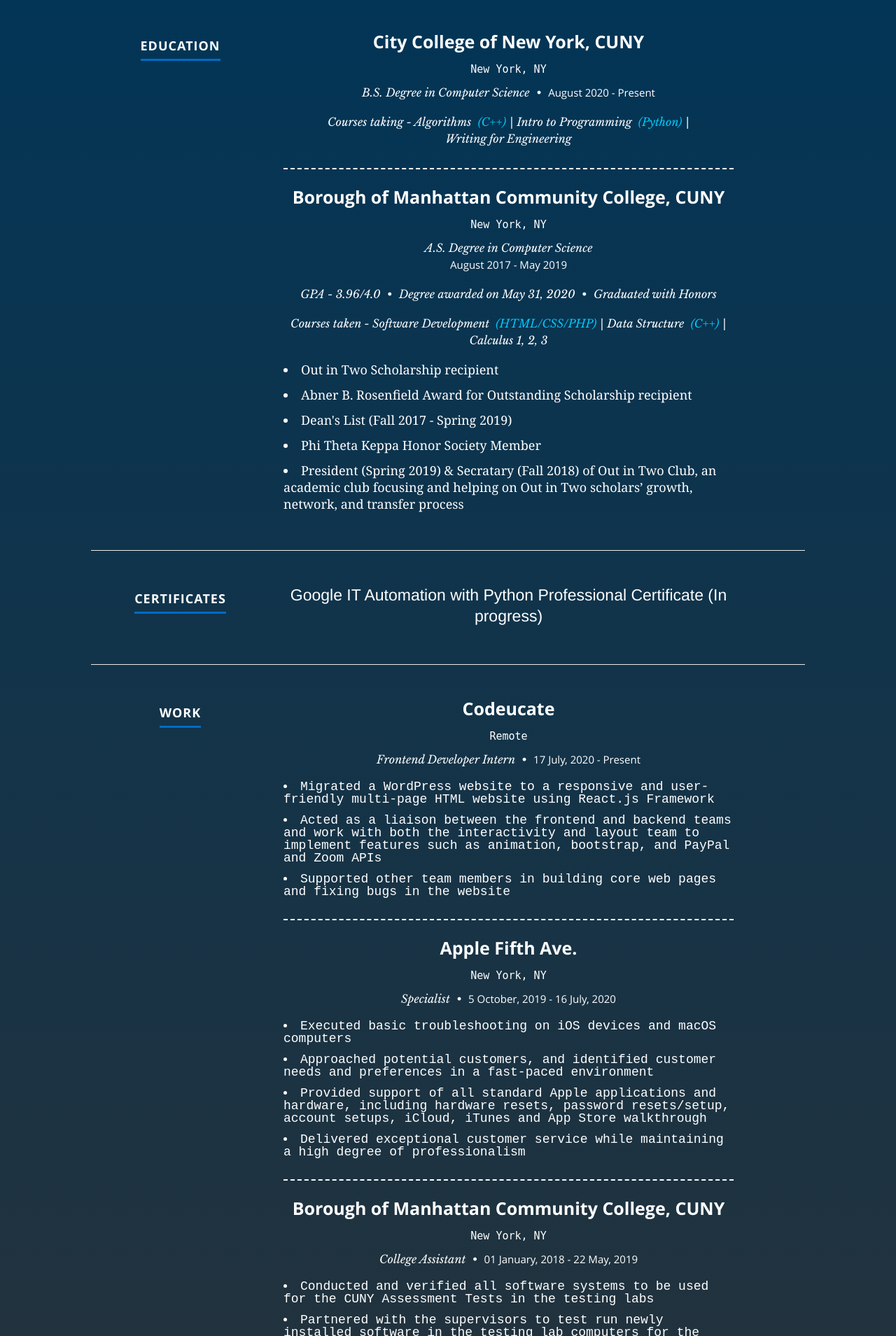
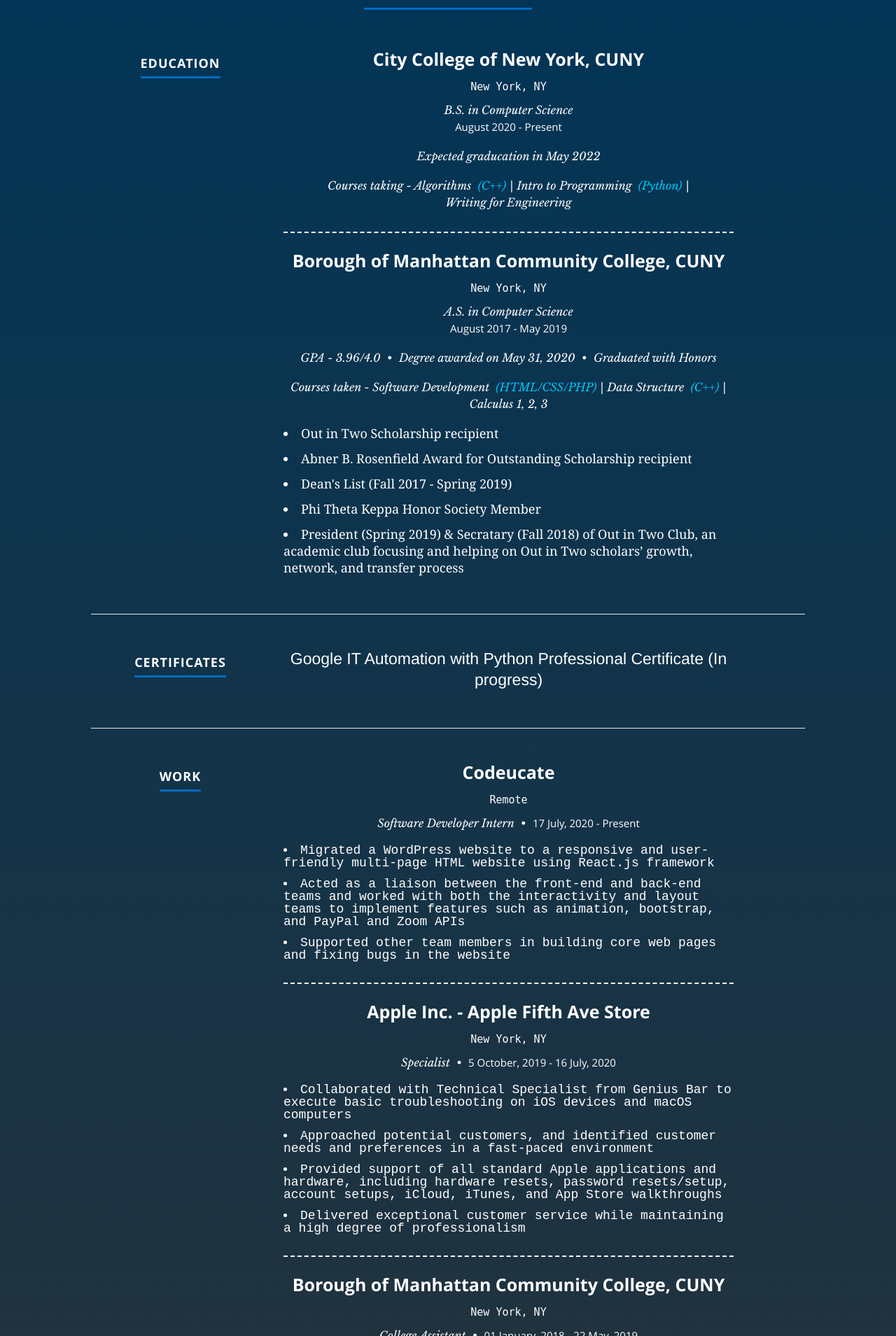
Before and after one commit to MyatThuKo/Portfolio-Website, a React (Create React App) app: page / in a window 1280 px wide. Shown: the part 1991-3900 px from the top of the page at 70% size. Built offline with nearby package versions, Linux system fonts and the light colour scheme.

Commit message:
Finished editing

```diff
--- a/src/components/about/about.js
+++ b/src/components/about/about.js
@@ -45,6 +45,7 @@
                                 <span> Gaming 💻 </span> <br />
                                 <span> Cultures and Food 🍽 </span> <br />
                                 <span> Meditation 🧘‍♂️ </span> <br />
+                                <span> Music 𝄞 </span> <br />
                             </p>
                         </div>
                     </div>
--- a/src/components/resume/resume.js
+++ b/src/components/resume/resume.js
@@ -13,7 +13,8 @@
                         <div className="twelve columns">
                             <h3>City College of New York, CUNY</h3>
                             <h5 className="location"> New York, NY </h5>
-                            <p className="info">B.S. Degree in Computer Science <span>•</span> <em className="date">August 2020 - Present</em></p>
+                            <p className="info">B.S. in Computer Science <br /> <em className="date">August 2020 - Present</em></p>
+                            <p className="info"> Expected graducation in May 2022 </p>
                             <p className="courses">
                                 Courses taking - Algorithms <span className="lan">(C++)</span>
                                 | Intro to Programming <span className="lan">(Python)</span>
@@ -28,7 +29,7 @@
                         <div className="twelve columns">
                             <h3>Borough of Manhattan Community College, CUNY</h3>
                             <h5 className="location"> New York, NY </h5>
-                            <p className="info">A.S. Degree in Computer Science <br /> <em className="date">August 2017 - May 2019</em></p>
+                            <p className="info">A.S. in Computer Science <br /> <em className="date">August 2017 - May 2019</em></p>
                             <p className="info"> GPA - 3.96/4.0 <span>•</span> Degree awarded on May 31, 2020 <span>•</span> Graduated with Honors </p>
                             <p className="courses">
                                 Courses taken - Software Development <span className="lan">(HTML/CSS/PHP)</span>
@@ -69,10 +70,10 @@
                         <div className="twelve columns">
                             <h3><a href="https://wecodeucate.org/" target="_blank">Codeucate</a></h3>
                             <h5 className="location"> Remote </h5>
-                            <p className="info">Frontend Developer Intern <span>•</span> <em className="date">17 July, 2020 - Present</em></p>
+                            <p className="info">Software Developer Intern <span>•</span> <em className="date">17 July, 2020 - Present</em></p>
                             <p className="description">
-                                <li> Migrated a WordPress website to a responsive and user-friendly multi-page HTML website using React.js Framework </li>
-                                <li> Acted as a liaison between the frontend and backend teams and work with both the interactivity and layout team to implement features such as animation, bootstrap, and PayPal and Zoom APIs </li>
+                                <li> Migrated a WordPress website to a responsive and user-friendly multi-page HTML website using React.js framework </li>
+                                <li> Acted as a liaison between the front-end and back-end teams and worked with both the interactivity and layout teams to implement features such as animation, bootstrap, and PayPal and Zoom APIs </li>
                                 <li> Supported other team members in building core web pages and fixing bugs in the website </li>
                             </p>
                         </div>
@@ -80,13 +81,13 @@
                     <hr />
                     <div className="row item">
                         <div className="twelve columns">
-                            <h3>Apple Fifth Ave.</h3>
+                            <h3>Apple Inc. - Apple Fifth Ave Store</h3>
                             <h5 className="location"> New York, NY </h5>
                             <p className="info">Specialist <span>•</span> <em className="date"> 5 October, 2019 - 16 July, 2020 </em></p>
                             <p className="description">
-                                <li> Executed basic troubleshooting on iOS devices and macOS computers  </li>
+                                <li> Collaborated with Technical Specialist from Genius Bar to execute basic troubleshooting on iOS devices and macOS computers  </li>
                                 <li> Approached potential customers, and identified customer needs and preferences in a fast-paced environment </li>
-                                <li> Provided support of all standard Apple applications and hardware, including hardware resets, password resets/setup, account setups, iCloud, iTunes and App Store walkthrough </li>
+                                <li> Provided support of all standard Apple applications and hardware, including hardware resets, password resets/setup, account setups, iCloud, iTunes, and App Store walkthroughs </li>
                                 <li> Delivered exceptional customer service while maintaining a high degree of professionalism </li>
                             </p>
                         </div>
@@ -136,14 +137,14 @@
                 <div className="four columns header-col">
                     <h2><span>Languages</span></h2>
                     <div className="flags">
+                        <img src="/images/myanmar.png" className="language-flag" alt="Myanmar" />
+                        <p>
+                            Myanmar (Burmese) - Native
+                        </p>
+                        <br />
                         <img src="/images/english.png" className="language-flag" alt="English" />
                         <p>
-                            English
-                        </p>
-                        <br />
-                        <img src="/images/myanmar.png" className="language-flag" alt="Myanmar" />
-                        <p>
-                            Myanmar (Burmese)
+                            English - Fluent
                         </p>
                     </div>
                 </div>
```
